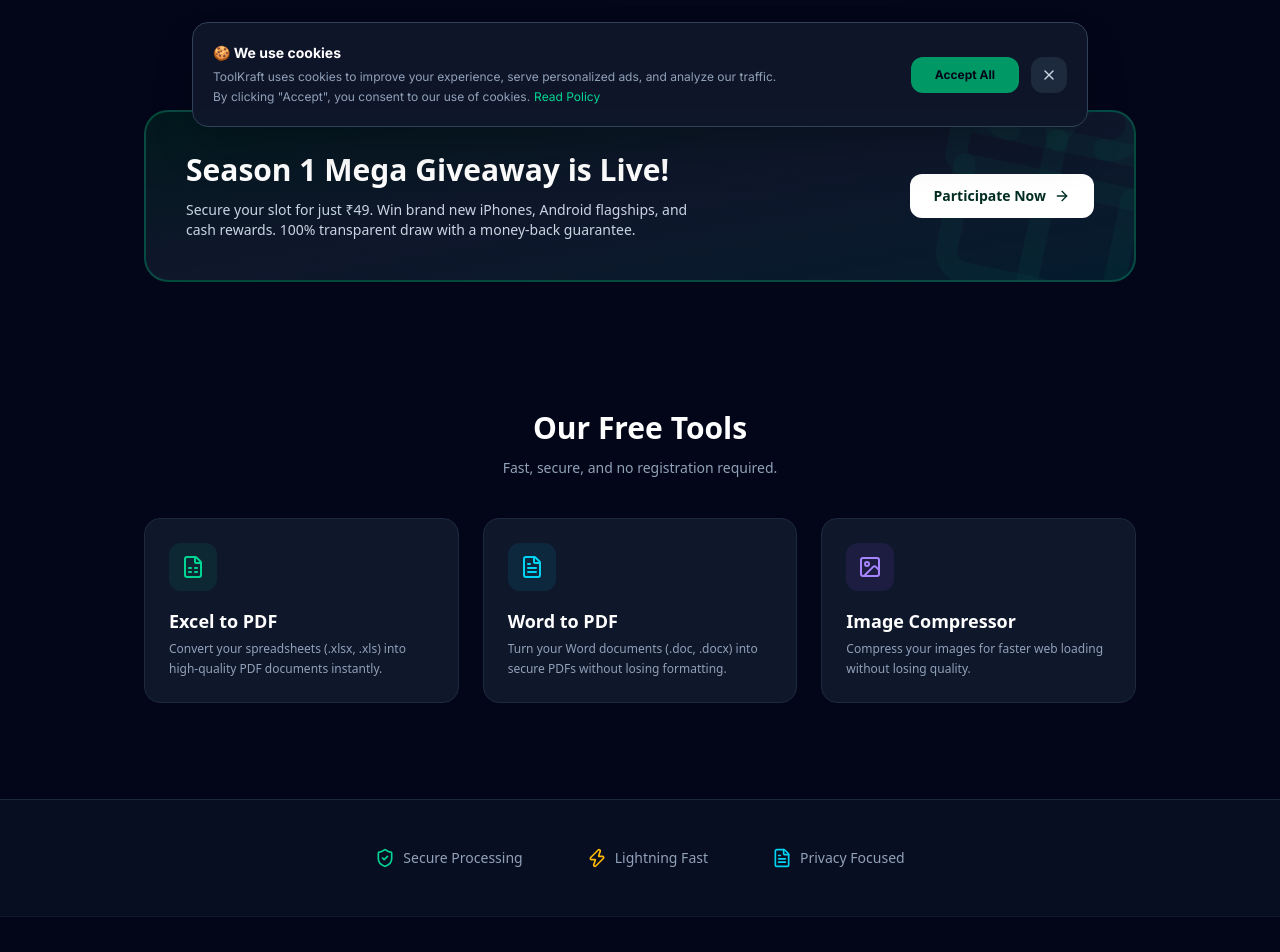
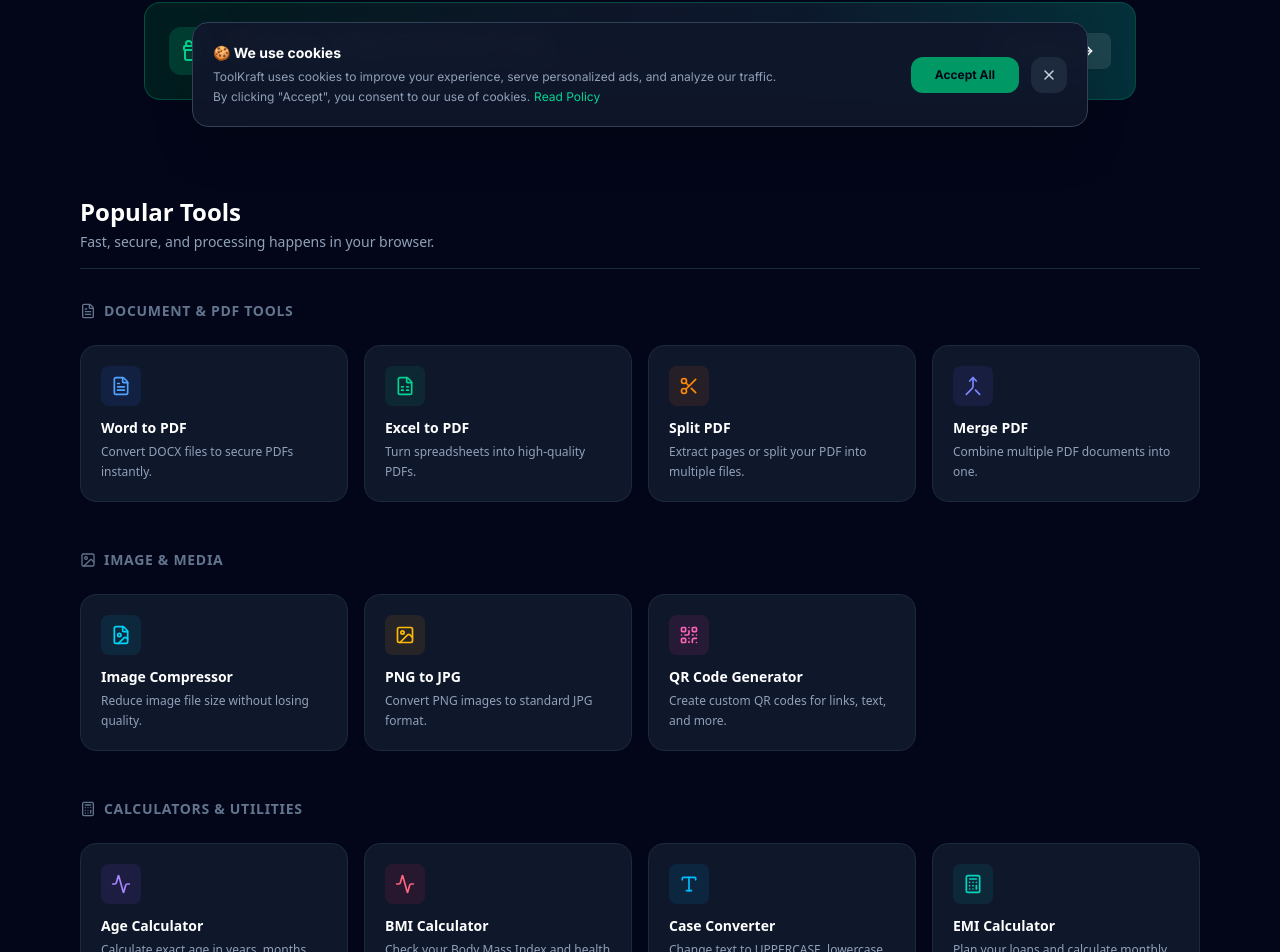
Before and after one commit to atulpatle28/toolnova, a Next.js app: page / in a window 1280 px wide. Shown: the part 649-1601 px from the top of the page. Built offline with nearby package versions, Linux system fonts and the light colour scheme.

Commit message:
Fix syntax errors in app/page.tsx due to incomplete copy-paste

```diff
--- a/app/page.tsx
+++ b/app/page.tsx
@@ -6,7 +6,14 @@
   Image as ImageIcon,
   Gift,
   Zap,
-  ShieldCheck
+  ShieldCheck,
+  Calculator,
+  Activity,
+  Scissors,
+  Merge,
+  FileImage,
+  QrCode,
+  Type
 } from "lucide-react";
 
 export default function Home() {
@@ -14,7 +21,7 @@
     <div className="min-h-screen bg-slate-950 text-slate-100 font-sans selection:bg-emerald-500 selection:text-slate-950">
 
       {/* Hero Section */}
-      <section className="relative px-4 pt-20 pb-16 sm:pt-32 sm:pb-24 max-w-5xl mx-auto text-center space-y-8">
+      <section className="relative px-4 pt-16 pb-12 sm:pt-24 sm:pb-20 max-w-5xl mx-auto text-center space-y-8">
 
         <div className="inline-flex items-center gap-2 bg-emerald-500/10 border border-emerald-500/30 text-emerald-400 px-4 py-1.5 rounded-full text-xs font-bold tracking-wider uppercase mb-4 shadow-[0_0_15px_rgba(16,185,129,0.2)]">
           <Zap className="w-4 h-4" /> 100% Free Digital Utility Tools
@@ -23,98 +30,202 @@
         <h1 className="text-4xl sm:text-6xl md:text-7xl font-black tracking-tight text-white leading-tight">
           Simplify Your Tasks. <br className="hidden sm:block" />
           <span className="text-transparent bg-clip-text bg-gradient-to-r from-emerald-400 to-cyan-400">
-            Win Mega Rewards.
+            All in One Place.
           </span>
         </h1>
 
         <p className="text-sm sm:text-base text-slate-400 max-w-2xl mx-auto leading-relaxed">
-          ToolKraft is your everyday platform for fast, secure, and completely free online tools like PDF converters. Plus, join our verified community giveaways to win flagship smartphones!
+          ToolKraft is your everyday platform for fast, secure, and completely free online tools. From PDF converters to everyday calculators, we have got you covered.
         </p>
 
         <div className="flex flex-col sm:flex-row items-center justify-center gap-4 pt-4">
           <Link
             href="#tools"
-            className="w-full sm:w-auto bg-slate-800 hover:bg-slate-700 text-white font-bold px-8 py-3.5 rounded-xl transition flex items-center justify-center gap-2 border border-slate-700"
-          >
-            Explore Free Tools
-          </Link>
-          <Link
-            href="/contest"
             className="w-full sm:w-auto bg-emerald-600 hover:bg-emerald-500 text-slate-950 font-black px-8 py-3.5 rounded-xl transition flex items-center justify-center gap-2 shadow-lg shadow-emerald-600/20"
           >
-            <Gift className="w-5 h-5" /> Join ₹49 Mega Giveaway
+            Explore All Tools
           </Link>
         </div>
       </section>
 
-      {/* Featured Giveaway Banner */}
-      <section className="px-4 py-8 max-w-5xl mx-auto">
-        <div className="bg-gradient-to-br from-emerald-950/50 via-slate-900 to-cyan-950/50 border-2 border-emerald-500/30 rounded-3xl p-6 sm:p-10 flex flex-col md:flex-row items-center justify-between gap-6 relative overflow-hidden">
-          <div className="space-y-3 z-10 text-center md:text-left">
-            <h2 className="text-2xl sm:text-3xl font-black text-white">Season 1 Mega Giveaway is Live!</h2>
-            <p className="text-sm text-slate-300 max-w-lg">
-              Secure your slot for just ₹49. Win brand new iPhones, Android flagships, and cash rewards. 100% transparent draw with a money-back guarantee.
+      {/* Compact Giveaway Banner */}
+      <section className="px-4 pb-12 max-w-5xl mx-auto">
+        <Link href="/contest" className="block bg-gradient-to-r from-emerald-950/60 via-slate-900 to-cyan-950/60 border border-emerald-500/30 hover:border-emerald-500/60 rounded-2xl p-6 transition-all group relative overflow-hidden">
+          <div className="flex flex-col sm:flex-row items-center justify-between gap-4 z-10 relative">
+            <div className="flex items-center gap-4">
+              <div className="w-12 h-12 bg-emerald-500/20 text-emerald-400 rounded-xl flex items-center justify-center shrink-0">
+                <Gift className="w-6 h-6" />
+              </div>
+              <div>
+                <h2 className="text-lg font-bold text-white group-hover:text-emerald-400 transition-colors">🔥 Season 1 Mega Giveaway is Live!</h2>
+                <p className="text-xs text-slate-400 mt-1">
+                  Join for just ₹49. Win iPhones, Androids & Cash. 100% transparent draw.
                 </p>
               </div>
-          <Link
-            href="/contest"
-            className="z-10 shrink-0 bg-white text-emerald-950 hover:bg-slate-200 font-black px-6 py-3 rounded-xl transition flex items-center gap-2 text-sm"
-          >
-            Participate Now <ArrowRight className="w-4 h-4" />
+            </div>
+            <span className="shrink-0 bg-white/10 text-white font-bold px-4 py-2 rounded-lg text-sm flex items-center gap-2 group-hover:bg-white group-hover:text-slate-950 transition-colors">
+              Join Now <ArrowRight className="w-4 h-4" />
+            </span>
+          </div>
+          <div className="absolute right-0 top-0 h-full w-1/3 bg-gradient-to-l from-emerald-500/10 to-transparent pointer-events-none"></div>
         </Link>
-
-          {/* Background decoration */}
-          <Gift className="absolute -right-10 -bottom-10 w-64 h-64 text-emerald-500/5 rotate-12 pointer-events-none" />
-        </div>
       </section>
 
-      {/* Free Digital Tools Grid */}
-      <section id="tools" className="px-4 py-16 sm:py-24 max-w-5xl mx-auto space-y-10">
-        <div className="text-center space-y-3">
-          <h2 className="text-3xl font-black text-white">Our Free Tools</h2>
-          <p className="text-sm text-slate-400">Fast, secure, and no registration required.</p>
+      {/* Expanded Tools Grid */}
+      <section id="tools" className="px-4 py-12 max-w-6xl mx-auto space-y-10">
+        <div className="text-left mb-8 border-b border-slate-800 pb-4">
+          <h2 className="text-2xl font-black text-white">Popular Tools</h2>
+          <p className="text-sm text-slate-400 mt-1">Fast, secure, and processing happens in your browser.</p>
         </div>
 
-        <div className="grid grid-cols-1 sm:grid-cols-2 md:grid-cols-3 gap-6">
+        {/* Tools Categories */}
+        <div className="space-y-12">
 
-          {/* Tool 1 */}
-          <Link href="/tools/excel-to-pdf" className="group p-6 bg-slate-900 border border-slate-800 hover:border-emerald-500/50 rounded-2xl transition space-y-4 relative overflow-hidden block">
-            <div className="w-12 h-12 bg-emerald-500/10 text-emerald-400 rounded-xl flex items-center justify-center group-hover:scale-110 transition-transform">
-              <FileSpreadsheet className="w-6 h-6" />
+          {/* Document Tools */}
+          <div>
+            <h3 className="text-sm font-bold text-slate-500 uppercase tracking-wider mb-6 flex items-center gap-2">
+              <FileText className="w-4 h-4" /> Document & PDF Tools
+            </h3>
+            <div className="grid grid-cols-1 sm:grid-cols-2 md:grid-cols-3 lg:grid-cols-4 gap-4">
+
+              <Link href="/tools/word-to-pdf" className="group p-5 bg-slate-900 border border-slate-800 hover:border-blue-500/50 rounded-2xl transition space-y-3 block">
+                <div className="w-10 h-10 bg-blue-500/10 text-blue-400 rounded-lg flex items-center justify-center group-hover:scale-110 transition-transform">
+                  <FileText className="w-5 h-5" />
                 </div>
                 <div>
-              <h3 className="text-lg font-bold text-white mb-1">Excel to PDF</h3>
-              <p className="text-xs text-slate-400 leading-relaxed">Convert your spreadsheets (.xlsx, .xls) into high-quality PDF documents instantly.</p>
+                  <h3 className="text-sm font-bold text-white mb-1">Word to PDF</h3>
+                  <p className="text-xs text-slate-400 leading-relaxed">Convert DOCX files to secure PDFs instantly.</p>
                 </div>
               </Link>
 
-          {/* Tool 2 */}
-          <Link href="/tools/word-to-pdf" className="group p-6 bg-slate-900 border border-slate-800 hover:border-cyan-500/50 rounded-2xl transition space-y-4 relative overflow-hidden block">
-            <div className="w-12 h-12 bg-cyan-500/10 text-cyan-400 rounded-xl flex items-center justify-center group-hover:scale-110 transition-transform">
-              <FileText className="w-6 h-6" />
+              <Link href="/tools/excel-to-pdf" className="group p-5 bg-slate-900 border border-slate-800 hover:border-emerald-500/50 rounded-2xl transition space-y-3 block">
+                <div className="w-10 h-10 bg-emerald-500/10 text-emerald-400 rounded-lg flex items-center justify-center group-hover:scale-110 transition-transform">
+                  <FileSpreadsheet className="w-5 h-5" />
                 </div>
                 <div>
-              <h3 className="text-lg font-bold text-white mb-1">Word to PDF</h3>
-              <p className="text-xs text-slate-400 leading-relaxed">Turn your Word documents (.doc, .docx) into secure PDFs without losing formatting.</p>
+                  <h3 className="text-sm font-bold text-white mb-1">Excel to PDF</h3>
+                  <p className="text-xs text-slate-400 leading-relaxed">Turn spreadsheets into high-quality PDFs.</p>
                 </div>
               </Link>
 
-          {/* Tool 3 */}
-          <Link href="/tools/image-compressor" className="group p-6 bg-slate-900 border border-slate-800 hover:border-violet-500/50 rounded-2xl transition space-y-4 relative overflow-hidden block">
-            <div className="w-12 h-12 bg-violet-500/10 text-violet-400 rounded-xl flex items-center justify-center group-hover:scale-110 transition-transform">
-              <ImageIcon className="w-6 h-6" />
+              <Link href="/tools/pdf-split" className="group p-5 bg-slate-900 border border-slate-800 hover:border-orange-500/50 rounded-2xl transition space-y-3 block">
+                <div className="w-10 h-10 bg-orange-500/10 text-orange-400 rounded-lg flex items-center justify-center group-hover:scale-110 transition-transform">
+                  <Scissors className="w-5 h-5" />
                 </div>
                 <div>
-              <h3 className="text-lg font-bold text-white mb-1">Image Compressor</h3>
-              <p className="text-xs text-slate-400 leading-relaxed">Compress your images for faster web loading without losing quality.</p>
+                  <h3 className="text-sm font-bold text-white mb-1">Split PDF</h3>
+                  <p className="text-xs text-slate-400 leading-relaxed">Extract pages or split your PDF into multiple files.</p>
                 </div>
               </Link>
+
+              <Link href="/tools/pdf-merge" className="group p-5 bg-slate-900 border border-slate-800 hover:border-indigo-500/50 rounded-2xl transition space-y-3 block">
+                <div className="w-10 h-10 bg-indigo-500/10 text-indigo-400 rounded-lg flex items-center justify-center group-hover:scale-110 transition-transform">
+                  <Merge className="w-5 h-5" />
+                </div>
+                <div>
+                  <h3 className="text-sm font-bold text-white mb-1">Merge PDF</h3>
+                  <p className="text-xs text-slate-400 leading-relaxed">Combine multiple PDF documents into one.</p>
+                </div>
+              </Link>
+
+            </div>
+          </div>
+
+          {/* Image & Media Tools */}
+          <div>
+            <h3 className="text-sm font-bold text-slate-500 uppercase tracking-wider mb-6 flex items-center gap-2">
+              <ImageIcon className="w-4 h-4" /> Image & Media
+            </h3>
+            <div className="grid grid-cols-1 sm:grid-cols-2 md:grid-cols-3 lg:grid-cols-4 gap-4">
+
+              <Link href="/tools/image-compressor" className="group p-5 bg-slate-900 border border-slate-800 hover:border-cyan-500/50 rounded-2xl transition space-y-3 block">
+                <div className="w-10 h-10 bg-cyan-500/10 text-cyan-400 rounded-lg flex items-center justify-center group-hover:scale-110 transition-transform">
+                  <FileImage className="w-5 h-5" />
+                </div>
+                <div>
+                  <h3 className="text-sm font-bold text-white mb-1">Image Compressor</h3>
+                  <p className="text-xs text-slate-400 leading-relaxed">Reduce image file size without losing quality.</p>
+                </div>
+              </Link>
+
+              <Link href="/tools/png-to-jpg" className="group p-5 bg-slate-900 border border-slate-800 hover:border-amber-500/50 rounded-2xl transition space-y-3 block">
+                <div className="w-10 h-10 bg-amber-500/10 text-amber-400 rounded-lg flex items-center justify-center group-hover:scale-110 transition-transform">
+                  <ImageIcon className="w-5 h-5" />
+                </div>
+                <div>
+                  <h3 className="text-sm font-bold text-white mb-1">PNG to JPG</h3>
+                  <p className="text-xs text-slate-400 leading-relaxed">Convert PNG images to standard JPG format.</p>
+                </div>
+              </Link>
+
+              <Link href="/tools/qr-code-generator" className="group p-5 bg-slate-900 border border-slate-800 hover:border-pink-500/50 rounded-2xl transition space-y-3 block">
+                <div className="w-10 h-10 bg-pink-500/10 text-pink-400 rounded-lg flex items-center justify-center group-hover:scale-110 transition-transform">
+                  <QrCode className="w-5 h-5" />
+                </div>
+                <div>
+                  <h3 className="text-sm font-bold text-white mb-1">QR Code Generator</h3>
+                  <p className="text-xs text-slate-400 leading-relaxed">Create custom QR codes for links, text, and more.</p>
+                </div>
+              </Link>
+
+            </div>
+          </div>
+
+          {/* Calculators & Utilities */}
+          <div>
+            <h3 className="text-sm font-bold text-slate-500 uppercase tracking-wider mb-6 flex items-center gap-2">
+              <Calculator className="w-4 h-4" /> Calculators & Utilities
+            </h3>
+            <div className="grid grid-cols-1 sm:grid-cols-2 md:grid-cols-3 lg:grid-cols-4 gap-4">
+
+              <Link href="/tools/age-calculator" className="group p-5 bg-slate-900 border border-slate-800 hover:border-violet-500/50 rounded-2xl transition space-y-3 block">
+                <div className="w-10 h-10 bg-violet-500/10 text-violet-400 rounded-lg flex items-center justify-center group-hover:scale-110 transition-transform">
+                  <Activity className="w-5 h-5" />
+                </div>
+                <div>
+                  <h3 className="text-sm font-bold text-white mb-1">Age Calculator</h3>
+                  <p className="text-xs text-slate-400 leading-relaxed">Calculate exact age in years, months, and days.</p>
+                </div>
+              </Link>
+
+              <Link href="/tools/bmi-calculator" className="group p-5 bg-slate-900 border border-slate-800 hover:border-rose-500/50 rounded-2xl transition space-y-3 block">
+                <div className="w-10 h-10 bg-rose-500/10 text-rose-400 rounded-lg flex items-center justify-center group-hover:scale-110 transition-transform">
+                  <Activity className="w-5 h-5" />
+                </div>
+                <div>
+                  <h3 className="text-sm font-bold text-white mb-1">BMI Calculator</h3>
+                  <p className="text-xs text-slate-400 leading-relaxed">Check your Body Mass Index and health status.</p>
+                </div>
+              </Link>
+
+              <Link href="/tools/text-case-converter" className="group p-5 bg-slate-900 border border-slate-800 hover:border-sky-500/50 rounded-2xl transition space-y-3 block">
+                <div className="w-10 h-10 bg-sky-500/10 text-sky-400 rounded-lg flex items-center justify-center group-hover:scale-110 transition-transform">
+                  <Type className="w-5 h-5" />
+                </div>
+                <div>
+                  <h3 className="text-sm font-bold text-white mb-1">Case Converter</h3>
+                  <p className="text-xs text-slate-400 leading-relaxed">Change text to UPPERCASE, lowercase, or Title Case.</p>
+                </div>
+              </Link>
+
+              <Link href="/tools/emi-calculator" className="group p-5 bg-slate-900 border border-slate-800 hover:border-teal-500/50 rounded-2xl transition space-y-3 block">
+                <div className="w-10 h-10 bg-teal-500/10 text-teal-400 rounded-lg flex items-center justify-center group-hover:scale-110 transition-transform">
+                  <Calculator className="w-5 h-5" />
+                </div>
+                <div>
+                  <h3 className="text-sm font-bold text-white mb-1">EMI Calculator</h3>
+                  <p className="text-xs text-slate-400 leading-relaxed">Plan your loans and calculate monthly installments.</p>
+                </div>
+              </Link>
+
+            </div>
+          </div>
 
         </div>
       </section>
 
       {/* Trust Section */}
-      <section className="border-t border-slate-800 bg-slate-900/50">
+      <section className="border-t border-slate-800 bg-slate-900/50 mt-8">
         <div className="max-w-5xl mx-auto px-4 py-12 flex flex-col md:flex-row items-center justify-center gap-8 md:gap-16 text-slate-400 text-sm font-medium">
           <div className="flex items-center gap-2">
             <ShieldCheck className="w-5 h-5 text-emerald-400" /> Secure Processing
```
Lines whose indentation alone changed are shown as unchanged.
